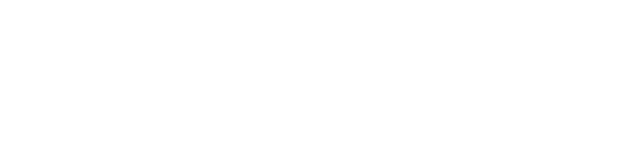
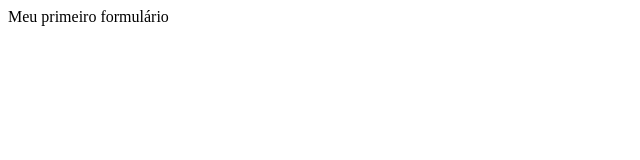
Before and after one commit to flexzxp/pensamento-computacional, a plain HTML site: page index.html in a window 1280 px wide. Shown: the whole page, without its empty margins (0-640 px from the left). Drawn offline with Linux system fonts and the light colour scheme.

Commit message:
Update index.html

```diff
--- a/index.html
+++ b/index.html
@@ -2,5 +2,6 @@
   <head>
   </head>
   <body>
+    <p> Meu primeiro formulário</p>
   </body>
 </html>
```
